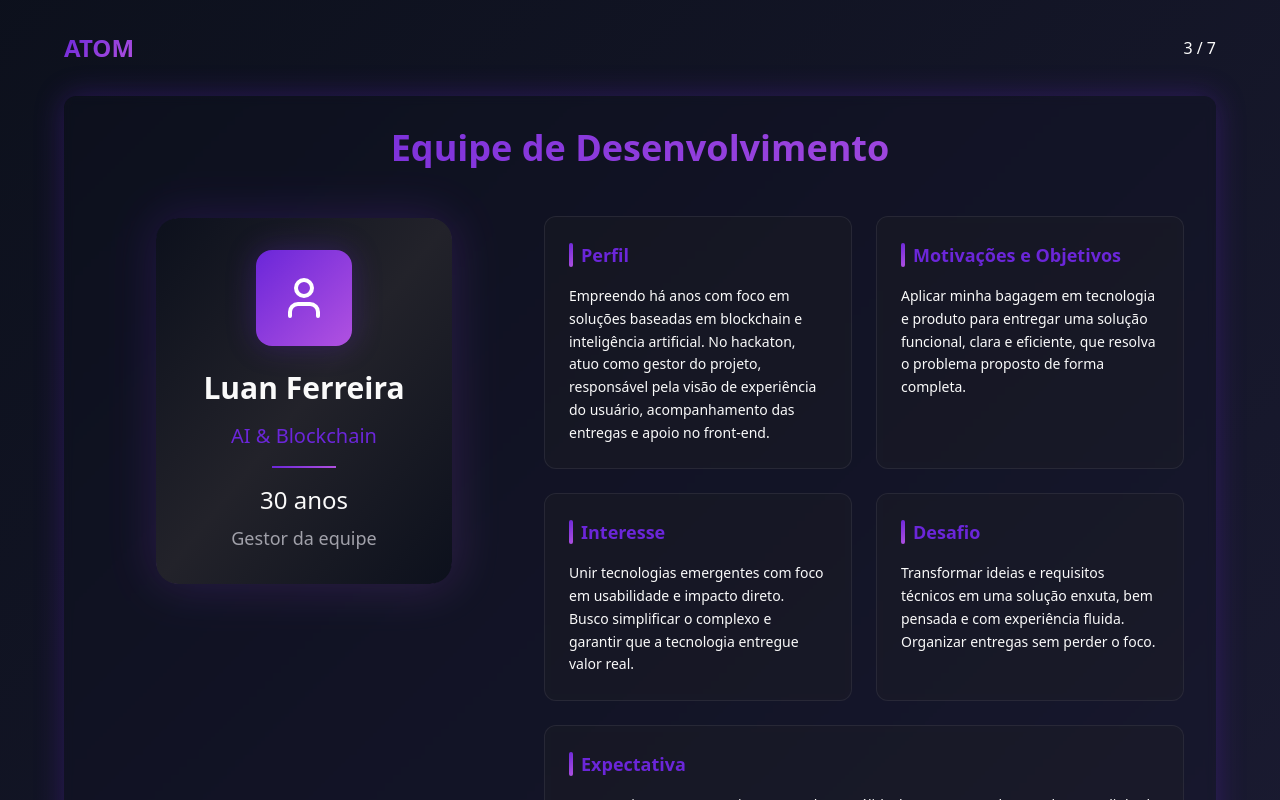
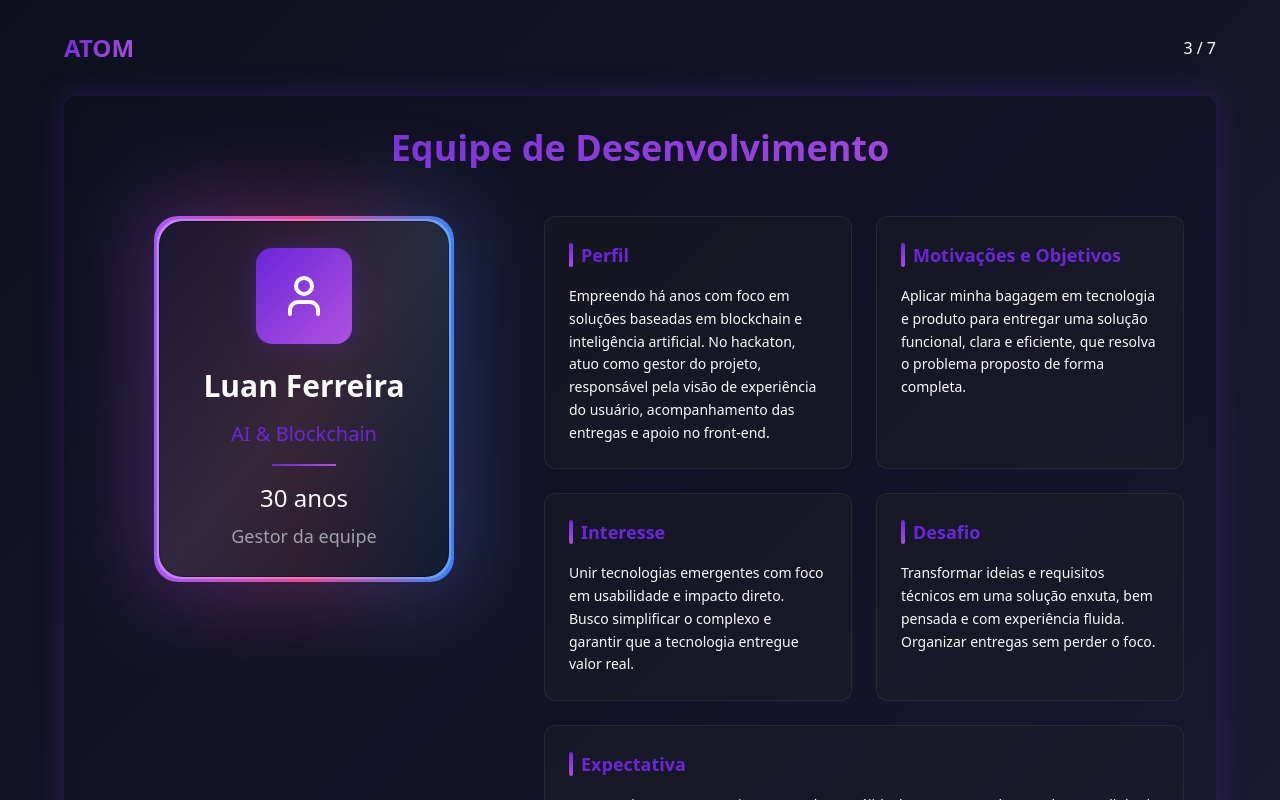
Before and after one commit to ThiagoSantosSouza/token-swap-roadmap, a React (Vite) app: page / in a window 1280 px wide. Both pictures are taken after a click on the button 620 px from the left and 790 px from the top of the page. Shown: the top 800 px of the page. Built offline with nearby package versions, Linux system fonts and the light colour scheme.

Commit message:
Add neon card borders
Implement neon borders on the card, matching the style of the provided image.

```diff
--- a/src/components/Presentation.tsx
+++ b/src/components/Presentation.tsx
@@ -86,14 +86,20 @@ const PersonasSlide = () => (
       {/* Main Profile Card - Inspired by the uploaded design */}
       <div className="col-span-2 flex justify-center items-start">
         <div className="relative">
-          {/* Glow effect background */}
-          <div className="absolute inset-0 bg-gradient-accent opacity-20 blur-xl rounded-3xl"></div>
+          {/* Outer glow effect */}
+          <div className="absolute inset-0 bg-gradient-to-r from-purple-500 via-pink-500 to-blue-500 opacity-30 blur-2xl rounded-3xl scale-110"></div>
 
           {/* Main card with neon border effect */}
-          <div className="relative bg-gradient-to-br from-background via-card to-background border-2 border-transparent bg-clip-padding rounded-3xl p-8 text-center min-w-[300px]">
-            {/* Neon border overlay */}
-            <div className="absolute inset-0 rounded-3xl bg-gradient-accent opacity-50 -z-10"></div>
-            <div className="absolute inset-[2px] rounded-3xl bg-gradient-to-br from-background via-card to-background"></div>
+          <div className="relative bg-gradient-to-br from-background via-card to-background rounded-3xl p-8 text-center min-w-[300px]">
+            {/* Triple neon border effect */}
+            <div className="absolute inset-0 rounded-3xl bg-gradient-to-r from-purple-500 via-pink-500 to-blue-500 p-[3px]">
+              <div className="absolute inset-[3px] rounded-3xl bg-gradient-to-r from-purple-400 via-pink-400 to-blue-400 p-[2px]">
+                <div className="absolute inset-[2px] rounded-3xl bg-gradient-to-br from-background via-card to-background"></div>
+              </div>
+            </div>
+
+            {/* Inner glow */}
+            <div className="absolute inset-[6px] rounded-3xl bg-gradient-to-r from-purple-500/10 via-pink-500/10 to-blue-500/10"></div>
 
             {/* Content */}
             <div className="relative z-10 space-y-6">
```
